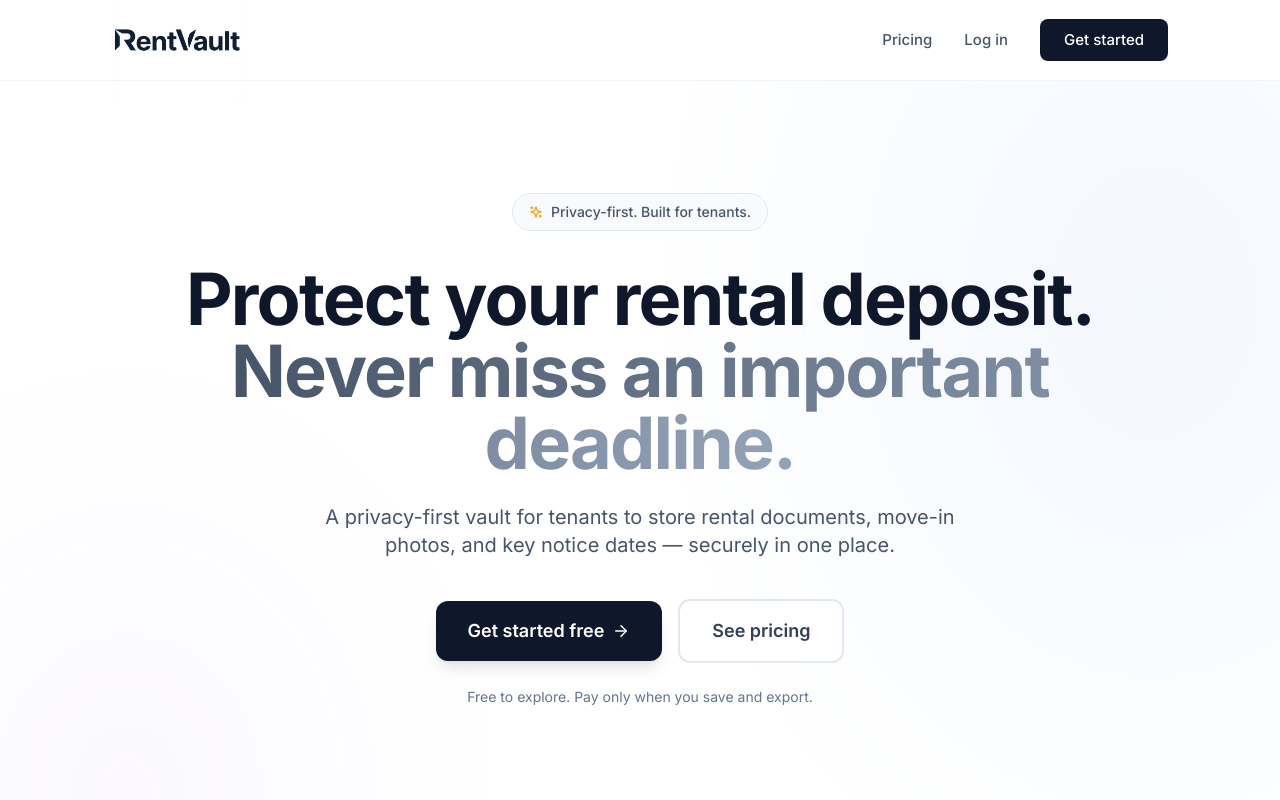
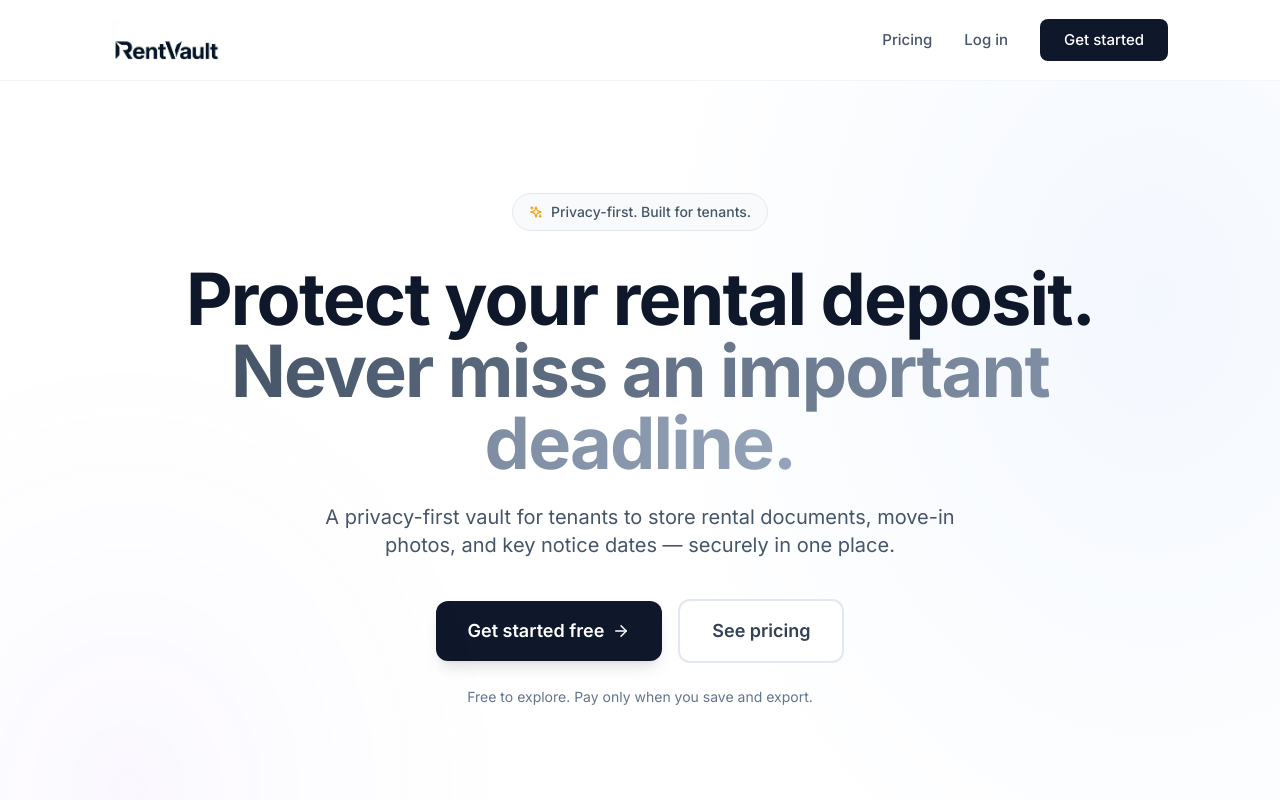
Before and after one commit to pipiagiorgi-rgb/guard-rent, a Next.js app: page / in a window 1280 px wide. Shown: the top 800 px of the page. Built offline with nearby package versions, Linux system fonts and the light colour scheme; no server answers.

Commit message:
Fix logo: crop correctly and remove multiply blend mode

```diff
--- a/src/components/brand/Logo.tsx
+++ b/src/components/brand/Logo.tsx
@@ -11,9 +11,9 @@ interface LogoProps {
 // Image-based logo with stylized RV
 export function Logo({ className = '', size = 'md' }: LogoProps) {
     const sizes = {
-        sm: { width: 100, height: 28 }, // 100/28 ≈ 3.57
-        md: { width: 130, height: 36 }, // 130/36 ≈ 3.61
-        lg: { width: 160, height: 44 }  // 160/44 ≈ 3.63
+        sm: { width: 84, height: 28 },
+        md: { width: 108, height: 36 },
+        lg: { width: 132, height: 44 }
     }
 
     const { width, height } = sizes[size]
@@ -26,7 +26,7 @@ export function Logo({ className = '', size = 'md' }: LogoProps) {
             height={height}
             className={className}
             priority
-            style={{ objectFit: 'contain', mixBlendMode: 'multiply' }}
+            style={{ objectFit: 'contain' }}
         />
     )
 }
```
Also changed, not shown: public/logo.png.
